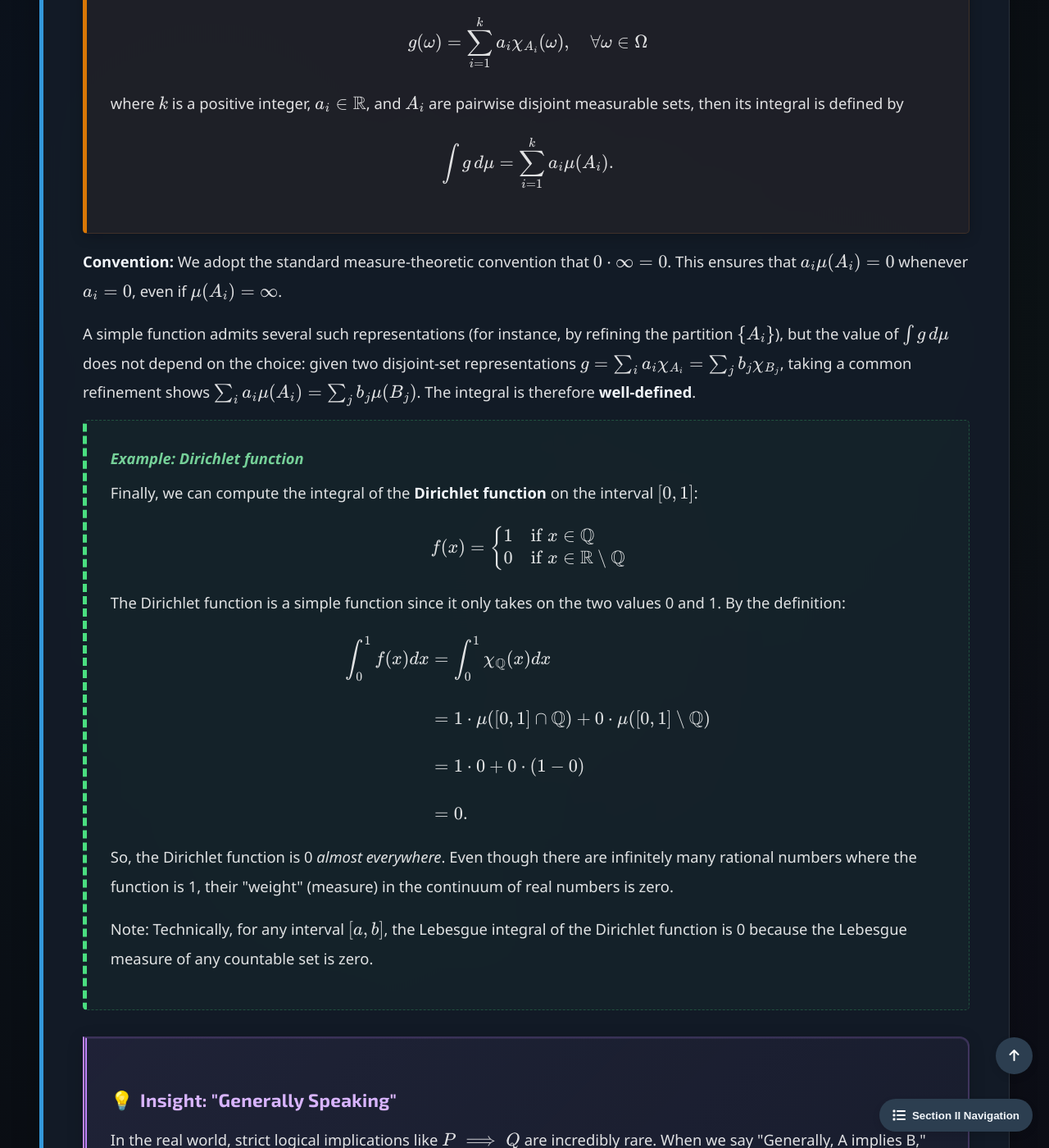
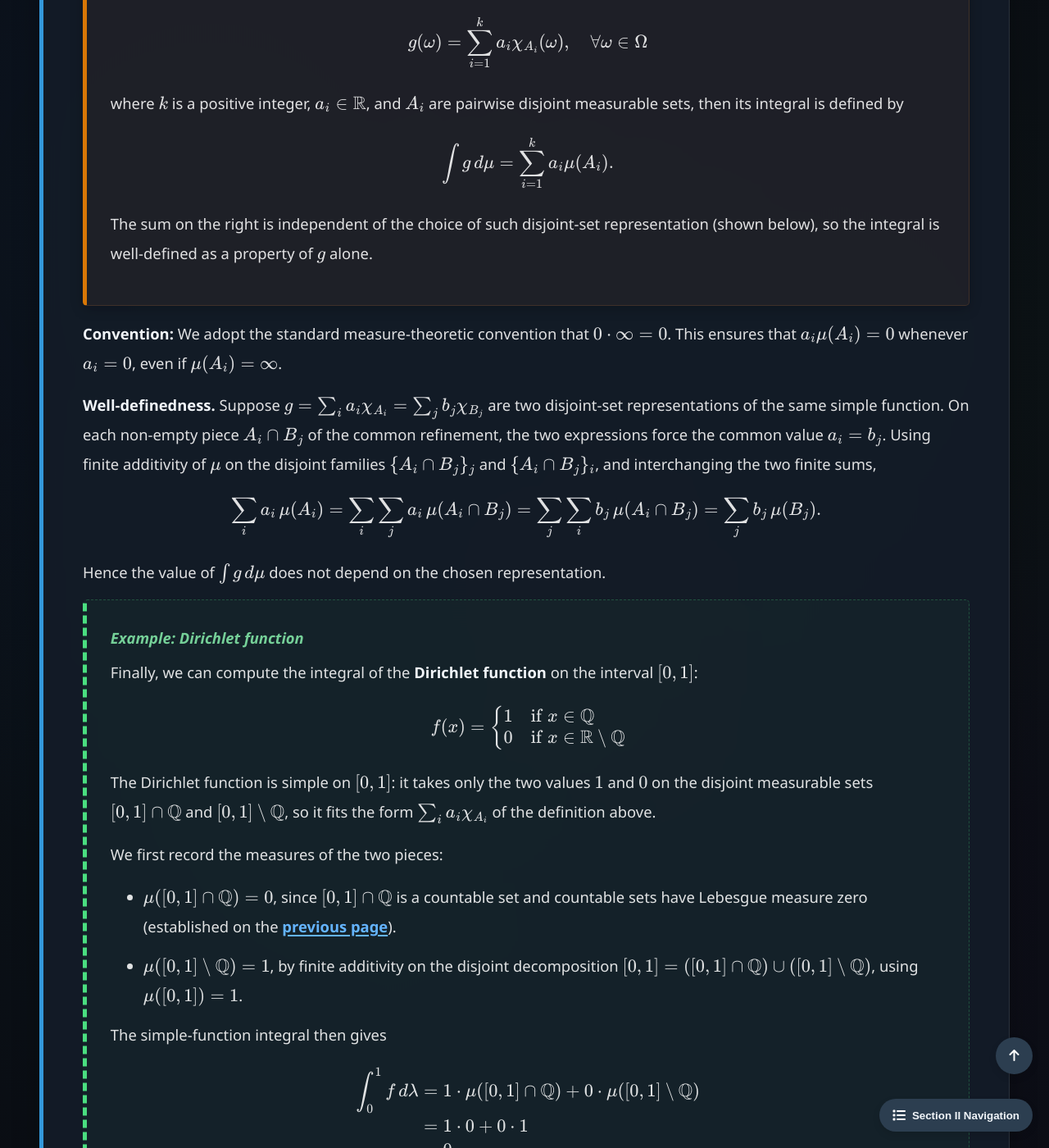
Before and after one commit to Yusukey01/yusukey01.github.io, a Jekyll site: the page built from Mathematics/Calculus/lebesgue.html, in a window 1280 px wide and 1400 px high, scrolled down 3902 px. Shown: the whole window at 82% size. Built offline with Jekyll 4.4.1, drawn with Linux system fonts in a browser that asks for light colours; some of the changed text lies outside the part shown.

Commit message:
New calc-12

```diff
--- a/Mathematics/Calculus/lebesgue.html
+++ b/Mathematics/Calculus/lebesgue.html
@@ -167,6 +167,7 @@ uses_python: false
                         \[
                         \int g \, d\mu = \sum_{i=1}^k a_i \mu(A_i).
                         \]
+                        The sum on the right is independent of the choice of such disjoint-set representation (shown below), so the integral is well-defined as a property of \(g\) alone.
                     </p>
                 </div>
 
@@ -176,7 +177,11 @@ uses_python: false
                 </p>
 
                 <p>
-                    A simple function admits several such representations (for instance, by refining the partition \(\{A_i\}\)), but the value of \(\int g \, d\mu\) does not depend on the choice: given two disjoint-set representations \(g = \sum_i a_i \chi_{A_i} = \sum_j b_j \chi_{B_j}\), taking a common refinement shows \(\sum_i a_i \mu(A_i) = \sum_j b_j \mu(B_j)\). The integral is therefore <strong>well-defined</strong>.
+                    <strong>Well-definedness.</strong> Suppose \(g = \sum_i a_i \chi_{A_i} = \sum_j b_j \chi_{B_j}\) are two disjoint-set representations of the same simple function. On each non-empty piece \(A_i \cap B_j\) of the common refinement, the two expressions force the common value \(a_i = b_j\). Using finite additivity of \(\mu\) on the disjoint families \(\{A_i \cap B_j\}_j\) and \(\{A_i \cap B_j\}_i\), and interchanging the two finite sums,
+                    \[
+                    \sum_i a_i \, \mu(A_i) = \sum_i \sum_j a_i \, \mu(A_i \cap B_j) = \sum_j \sum_i b_j \, \mu(A_i \cap B_j) = \sum_j b_j \, \mu(B_j).
+                    \]
+                    Hence the value of \(\int g \, d\mu\) does not depend on the chosen representation.
                 </p>
 
                 <div class="proof">
@@ -192,21 +197,28 @@ uses_python: false
                         \]
                     </p>
                     <p>
-                        The Dirichlet function is a simple function since it only takes on the two values 0 and 1. By the definition:
+                        The Dirichlet function is simple on \([0, 1]\): it takes only the two values \(1\) and \(0\) on the disjoint measurable sets \([0,1] \cap \mathbb{Q}\) and \([0,1] \setminus \mathbb{Q}\), so it fits the form \(\sum_i a_i \chi_{A_i}\) of the definition above.
+                    </p>
+                    <p>
+                        We first record the measures of the two pieces:
+                    </p>
+                    <ul style="padding-left: 40px;">
+                        <li>\(\mu([0,1] \cap \mathbb{Q}) = 0\), since \([0,1] \cap \mathbb{Q}\) is a countable set and countable sets have Lebesgue measure zero (established on the <a href="measure.html"><strong>previous page</strong></a>).</li>
+                        <li>\(\mu([0,1] \setminus \mathbb{Q}) = 1\), by finite additivity on the disjoint decomposition \([0,1] = ([0,1] \cap \mathbb{Q}) \cup ([0,1] \setminus \mathbb{Q})\), using \(\mu([0,1]) = 1\).</li>
+                    </ul>
+                    <p>
+                        The simple-function integral then gives
                         \[
                         \begin{align*}
-                        \int_0^1 f(x)dx &= \int_0^1 \chi_{\mathbb{Q}}(x) dx\\\\
-                                        &= 1 \cdot \mu([0, 1] \cap \mathbb{Q}) + 0 \cdot \mu([0, 1] \setminus \mathbb{Q}) \\\\
-                                        &= 1 \cdot 0 + 0 \cdot (1 - 0) \\\\
-                                        &= 0.
+                        \int_0^1 f \, d\lambda &= 1 \cdot \mu([0, 1] \cap \mathbb{Q}) + 0 \cdot \mu([0, 1] \setminus \mathbb{Q}) \\
+                                               &= 1 \cdot 0 + 0 \cdot 1 \\
+                                               &= 0.
                         \end{align*}
                         \]
-                        So, the Dirichlet function is 0 <em>almost everywhere</em>. Even though there are infinitely many rational numbers
-                        where the function is 1, their "weight" (measure) in the continuum of real numbers is zero.
+                        So, the Dirichlet function is \(0\) <em>almost everywhere</em>. Even though there are infinitely many rational numbers where the function equals \(1\), their "weight" (measure) in the continuum of real numbers is zero.
                     </p>
                     <p>
-                        Note: Technically, for any interval \([a, b]\), the Lebesgue integral of the Dirichlet function is 0
-                        because the Lebesgue measure of any countable set is zero.
+                        Note: The same computation, together with the fact that any countable subset of \(\mathbb{R}\) has Lebesgue measure zero, shows the Lebesgue integral of the Dirichlet function is \(0\) on every interval \([a, b]\).
                     </p>
                 </div>
 
@@ -248,15 +260,18 @@ uses_python: false
                     We approximate the integral of a nonnegative function \(g\) using simple functions.
                 </p>
                 <p>
-                    For a nonnegative (extended-valued) measurable function \(g: \Omega \to [0, \infty]\), we let \(S(g)\) be the
-                    set of all nonnegative simple (hence automatically measurable) functions \(q\) that satisfy \(0 \leq q \leq g\), and
-                    define
+                    For a nonnegative, possibly extended-valued, measurable function \(g: \Omega \to [0, \infty]\), let \(S(g)\) denote the set of all nonnegative simple functions \(q\) — measurable by definition of "simple" — that satisfy
                     \[
-                    \int g \, d\mu = \sup_{q \in S(g)} \int q \, d\mu.
+                    0 \leq q(\omega) \leq g(\omega) \quad \text{at every } \omega \in \Omega.
                     \]
+                    Note that \(q\) itself is finite-valued, whereas \(g\) may attain the value \(+\infty\); at points where \(g(\omega) = +\infty\), the condition \(q(\omega) \leq g(\omega)\) simply imposes no upper bound on \(q(\omega)\). We then define
+                    \[
+                    \int g \, d\mu = \sup_{q \in S(g)} \int q \, d\mu,
+                    \]
+                    interpreted as a value in \([0, \infty]\) (the supremum is allowed to be \(+\infty\)).
                 </p>
                 <p>
-                    When \(g\) is itself a nonnegative simple function, the supremum is attained by \(q = g\), and this definition agrees with the one given earlier for simple functions. The two definitions are therefore <strong>consistent</strong>.
+                    When \(g\) is itself a nonnegative simple function, we have \(g \in S(g)\), and for every other \(q \in S(g)\) the pointwise inequality \(q \leq g\) passes through the simple-function integral (by taking a common refinement of their representations) to give \(\int q \, d\mu \leq \int g \, d\mu\). Hence the supremum is attained by \(q = g\), and this definition agrees with the one given earlier for simple functions. The two definitions are therefore <strong>consistent</strong>.
                 </p>
             </section>
 
@@ -282,12 +297,46 @@ uses_python: false
                     \]
                     if we have both \(\int g_+ \, d\mu < \infty\) and \(\int g_- \, d\mu < \infty\).
                     <br><br>
-                    Note: The definition implies there exists a function that is NOT Lebesgue integrable over some interval. In general,
-                    if a function is Riemann integrable, the function is also Lebesgue integrable and
-                    \[
-                    \int_{[a, b]} f(x) dx = \int_a^b f(x) dx
-                    \]
-                    but some improperly Riemann integrable functions are not Lebesgue integrable.
+                    Note: The definition implies there exists a function that is NOT Lebesgue integrable over some interval — we see a concrete example below. First, however, we record how the Lebesgue integral relates to the ordinary Riemann integral on a bounded interval.
+                </p>
+
+                <div class="theorem" id="T-riemann_implies_lebesgue">
+                    <span class="theorem-title">Proposition: Riemann Integrable Implies Lebesgue Integrable</span>
+                    <p>
+                        Let \(f: [a, b] \to \mathbb{R}\) be Riemann integrable on \([a, b]\). Then \(f\) is Lebesgue integrable on \([a, b]\) (with respect to Lebesgue measure \(\lambda\)), and the two integrals agree:
+                        \[
+                        \int_{[a,b]} f \, d\lambda = \int_a^b f(x) \, dx.
+                        \]
+                        The left side is the Lebesgue integral of the measurable function \(f\) against Lebesgue measure; the right side is the classical Riemann integral.
+                    </p>
+                </div>
+
+                <div class="proof">
+                    <span class="proof-title">Sketch of proof.</span>
+                    <p>
+                        Since \(f\) is Riemann integrable, it is bounded on \([a, b]\). Let \(\mathcal{P}_n\) be a sequence of partitions with \(\|\mathcal{P}_n\| \to 0\), and set \(\mathcal{Q}_n = \mathcal{P}_1 \cup \cdots \cup \mathcal{P}_n\) so that \(\mathcal{Q}_{n+1}\) refines \(\mathcal{Q}_n\) and \(\|\mathcal{Q}_n\| \to 0\) as well. Define the step functions
+                        \[
+                        u_n = \sum_i M_i^{(n)} \chi_{I_i^{(n)}}, \qquad \ell_n = \sum_i m_i^{(n)} \chi_{I_i^{(n)}}
+                        \]
+                        on \([a, b]\) using the sup \(M_i^{(n)}\) and inf \(m_i^{(n)}\) of \(f\) on the subintervals \(I_i^{(n)}\) of \(\mathcal{Q}_n\). These are simple functions, and by the definition of the simple-function integral,
+                        \[
+                        \int_{[a,b]} \ell_n \, d\lambda = L(f, \mathcal{Q}_n), \qquad \int_{[a,b]} u_n \, d\lambda = U(f, \mathcal{Q}_n).
+                        \]
+                    </p>
+                    <p>
+                        Refinement forces \(\ell_n \uparrow \ell^*\) and \(u_n \downarrow u^*\) pointwise on \([a, b]\), with \(\ell^* \leq f \leq u^*\). Both \(\ell^*\) and \(u^*\) are Borel-measurable as pointwise limits of simple functions. By the monotone and dominated convergence theorems (applied respectively to \(\ell_n\) increasing and \(u_n\) decreasing, with \(u_1 - \ell_1\) serving as a bounded integrable dominator),
+                        \[
+                        \int_{[a,b]} (u^* - \ell^*) \, d\lambda = \lim_{n \to \infty} \bigl( U(f, \mathcal{Q}_n) - L(f, \mathcal{Q}_n) \bigr) = 0,
+                        \]
+                        the last equality because \(f\) is Riemann integrable. Since \(u^* - \ell^* \geq 0\) with vanishing integral, \(u^* = \ell^*\) almost everywhere, and therefore \(f = \ell^*\) a.e. This makes \(f\) Lebesgue-measurable: it is an a.e. limit of Borel-measurable functions, and the completion of the Borel \(\sigma\)-algebra (discussed on the previous page) absorbs the a.e. exception.
+                    </p>
+                    <p>
+                        Finally, \(\int_{[a,b]} \ell_n \, d\lambda = L(f, \mathcal{Q}_n) \to \int_a^b f(x)\, dx\) by the definition of the Riemann integral, while \(\int_{[a,b]} \ell_n \, d\lambda \to \int_{[a,b]} \ell^* \, d\lambda = \int_{[a,b]} f \, d\lambda\) by monotone convergence. Equating the two limits yields the stated equality.
+                    </p>
+                </div>
+
+                <p>
+                    Note that some <em>improperly</em> Riemann integrable functions are <strong>not</strong> Lebesgue integrable — the next example shows this failure explicitly.
                 </p>
 
                 <div class="proof">
@@ -300,7 +349,7 @@ uses_python: false
                         This is known to converge to \(\frac{\pi}{2}\):
                         \[
                         \begin{align*}
-                        \int_0^{\infty} \frac{\sin x}{x} dx &= \lim_{b \to \infty} \int_0^b \frac{\sin x}{x} dx \\\\
+                        \int_0^{\infty} \frac{\sin x}{x} dx &= \lim_{b \to \infty} \int_0^b \frac{\sin x}{x} dx \\
                                                             &= \frac{\pi}{2}
                         \end{align*}
                         \]
@@ -315,9 +364,9 @@ uses_python: false
                         \(\sin x\) is always positive on the interval \([2\pi n, 2\pi n + \pi]\), and then
                         \[
                         \begin{align*}
-                        \int_0^{\infty} \left(\frac{\sin x}{x}\right)_+ dx &= \sum_{n=0}^{\infty} \int_{2\pi n}^{2\pi n + \pi} \frac{\sin x}{x} dx \\\\
-                        &\geq \sum_{n=0}^{\infty} \int_{2\pi n}^{2\pi n + \pi} \frac{\sin x}{2 \pi n + \pi} dx \tag{**} \\\\
-                        &=  \sum_{n=0}^{\infty} \frac{2}{\pi(2n +1)} \\\\
+                        \int_0^{\infty} \left(\frac{\sin x}{x}\right)_+ dx &= \sum_{n=0}^{\infty} \int_{2\pi n}^{2\pi n + \pi} \frac{\sin x}{x} dx \\
+                        &\geq \sum_{n=0}^{\infty} \int_{2\pi n}^{2\pi n + \pi} \frac{\sin x}{2 \pi n + \pi} dx \tag{**} \\
+                        &=  \sum_{n=0}^{\infty} \frac{2}{\pi(2n +1)} \\
                         &= \infty
                         \end{align*}
                         \]
```
Also changed, not shown: data/previews.json.
